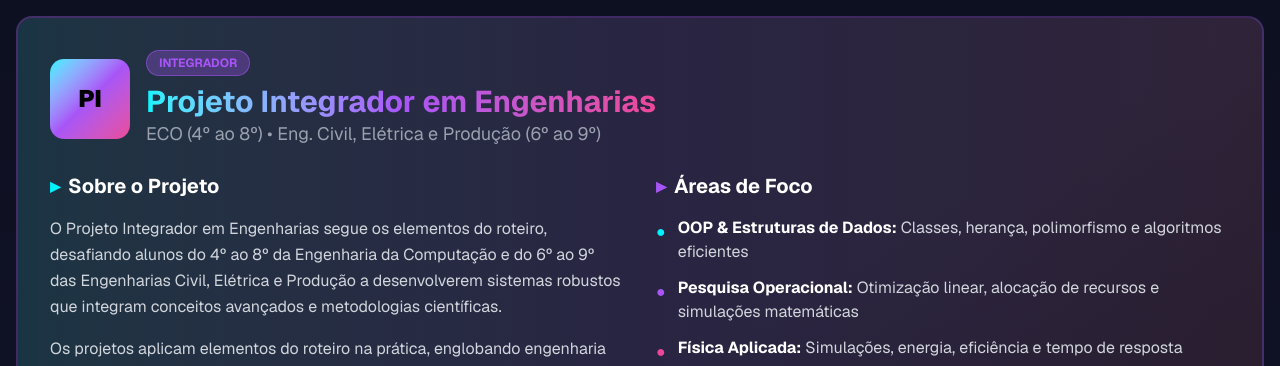
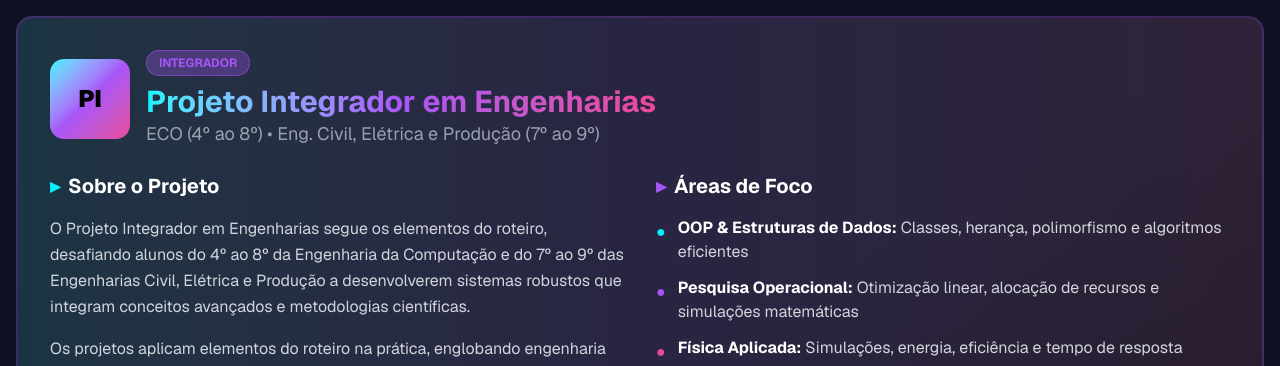
Before and after one commit to Lutydes/expo2026, a Next.js app: page / in a window 1280 px wide. Shown: the part 4000-4366 px from the top of the page. Built offline with nearby package versions, Linux system fonts and the light colour scheme.

Commit message:
feat: update integrator project semesters to 7th-9th for Civil, Electrical and Production Engineering

```diff
--- a/src/app/page.tsx
+++ b/src/app/page.tsx
@@ -823,7 +823,7 @@ export default function ExpoTech2026() {
                     <h3 className="text-2xl md:text-3xl font-bold bg-gradient-to-r from-[#00f3ff] via-[#a855f7] to-[#ec4899] bg-clip-text text-transparent">
                       Projeto Integrador em Engenharias
                     </h3>
-                    <p className="text-gray-400 text-lg">ECO (4º ao 8º) • Eng. Civil, Elétrica e Produção (6º ao 9º)</p>
+                    <p className="text-gray-400 text-lg">ECO (4º ao 8º) • Eng. Civil, Elétrica e Produção (7º ao 9º)</p>
                   </div>
                 </div>
                 <div className="grid md:grid-cols-2 gap-8 mb-8">
@@ -832,7 +832,7 @@ export default function ExpoTech2026() {
                       <span className="text-[#00f3ff]">▸</span> Sobre o Projeto
                     </h4>
                     <p className="text-gray-300 leading-relaxed mb-4">
-                      O Projeto Integrador em Engenharias segue os elementos do roteiro, desafiando alunos do 4º ao 8º da Engenharia da Computação e do 6º ao 9º das Engenharias Civil, Elétrica e Produção a desenvolverem sistemas robustos que integram conceitos avançados e metodologias científicas.
+                      O Projeto Integrador em Engenharias segue os elementos do roteiro, desafiando alunos do 4º ao 8º da Engenharia da Computação e do 7º ao 9º das Engenharias Civil, Elétrica e Produção a desenvolverem sistemas robustos que integram conceitos avançados e metodologias científicas.
                     </p>
                     <p className="text-gray-300 leading-relaxed">
                       Os projetos aplicam elementos do roteiro na prática, englobando engenharia de software, otimização matemática e validação de desempenho, demonstrando maturidade técnica.
```
